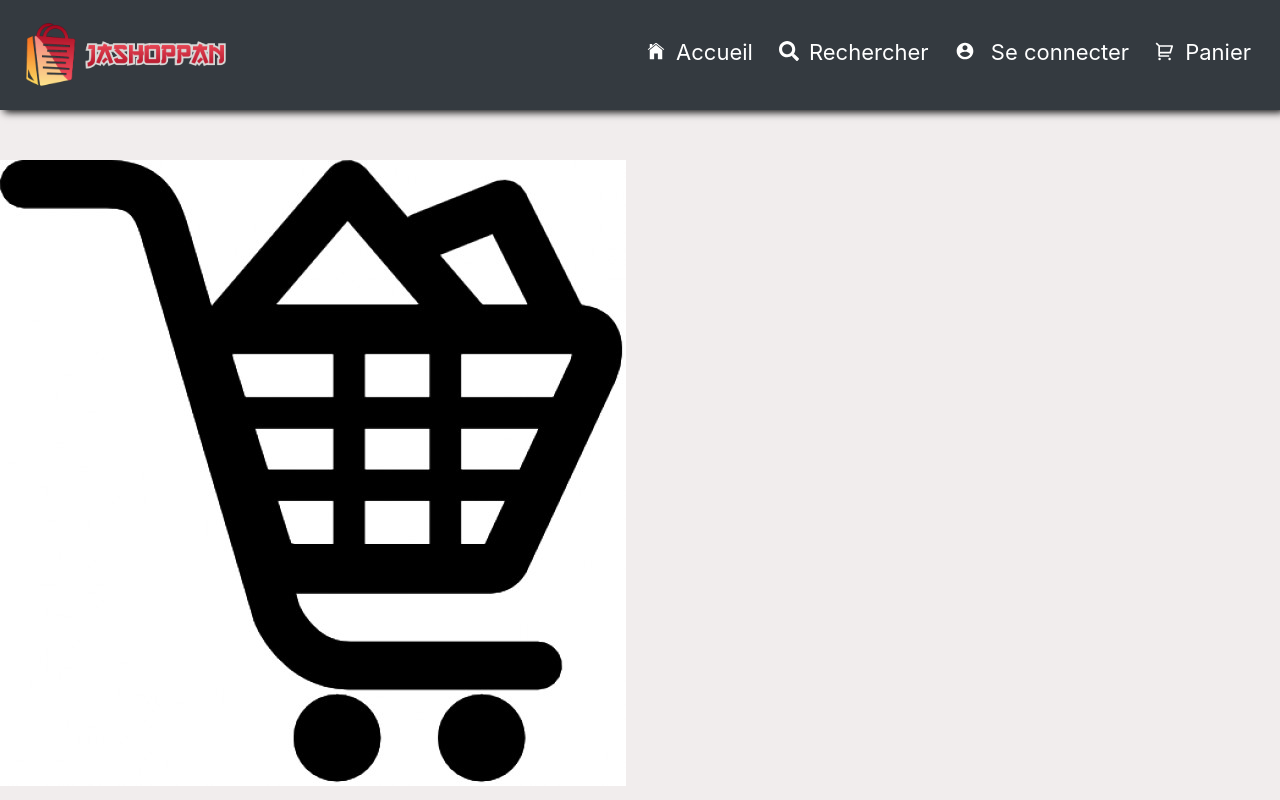
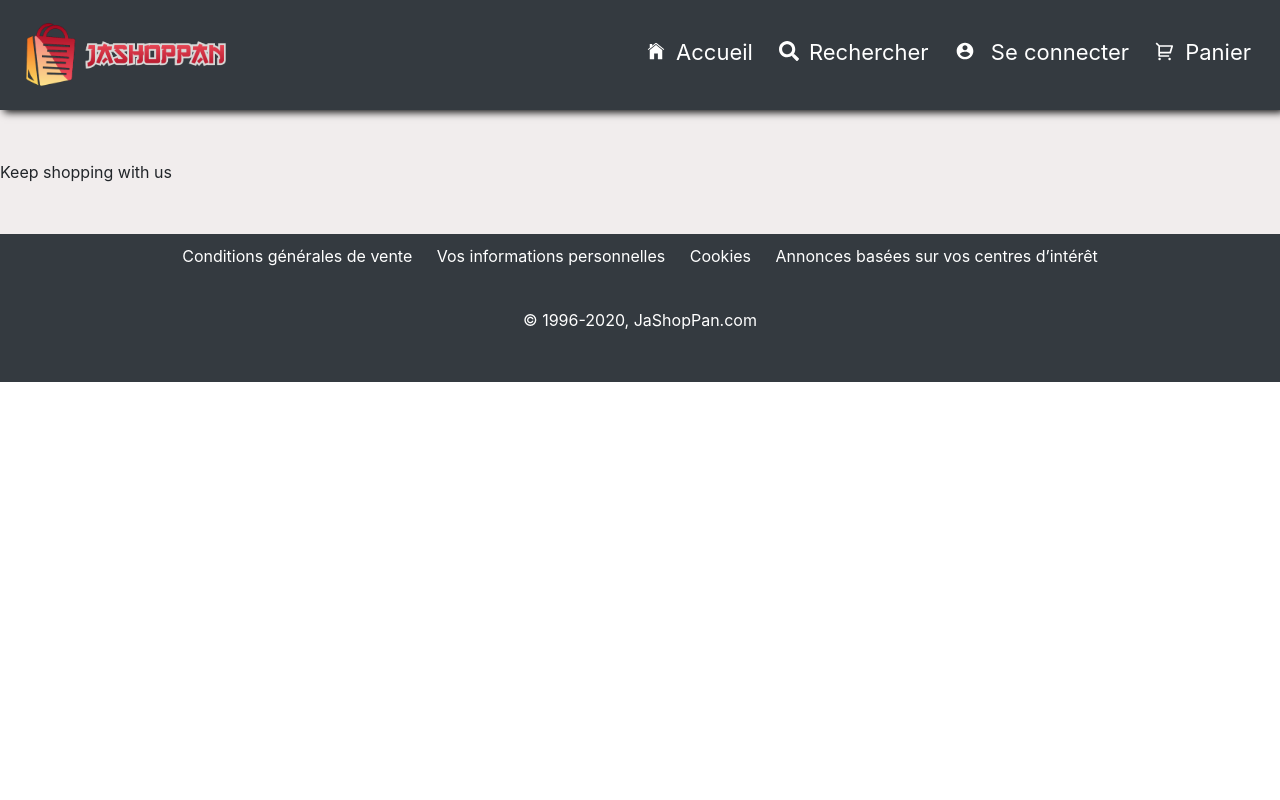
Before and after one commit to Dorya-Dev/JaShopPan-Front, a React (Create React App) app: page /cart in a window 1280 px wide. Shown: the top 800 px of the page. Built offline with nearby package versions, Linux system fonts and the light colour scheme.

Commit message:
Enfin...presque

```diff
--- a/src/Components/Cart/Cart.js
+++ b/src/Components/Cart/Cart.js
@@ -3,8 +3,8 @@ import "./cart.css";
 
 function Cart() {
   return (
-    <div className="cart-content">
-      <img className="fill-cart" src=".\fill-cart.jpg" />
+    <div>
+      <div> Keep shopping with us</div>
     </div>
   );
 }
```
